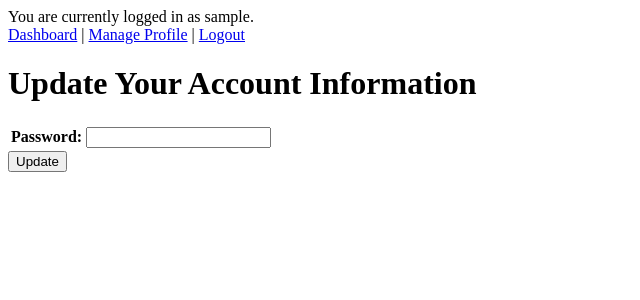
After one commit to Ayamin0x539/Napster2, a Django app: page /manage/ in a window 1280 px wide. The commit adds this page. Shown: the top 300 px of the page, without its empty margins (0-640 px from the left). Run offline with Django 3.2, Linux system fonts and the light colour scheme; the visitor is signed in with stand-in values (Sample User, id 1).

Commit message:
profile management front end added. still need to do database update

```diff
--- a/napster2/napster2/urls.py
+++ b/napster2/napster2/urls.py
@@ -23,7 +23,9 @@ urlpatterns = [
     url(r'^register/$', views.register),
     url(r'^register/success/$', views.register_success),
     url(r'^login/$', 'django.contrib.auth.views.login'),
-    url(r'^dashboard', views.dashboard),
+    url(r'^dashboard/$', views.dashboard),
+    url(r'^manage/$', views.update_account_info),
+    url(r'^update/success/$', views.update_success),
     url(r'^logout/$', views.logout_page),
 #    url(r'^manageplaylist', views.manageplaylist),
 #    url(r'^search', views.search),
--- a/napster2/napster2/views.py
+++ b/napster2/napster2/views.py
@@ -55,7 +55,20 @@ def update_payment_info(request):
 
 @login_required
 def update_account_info(request):
-    form = AccountManagementForm(request.POST)
+    if request.method == 'POST':
+        form = AccountManagementForm(request.POST)
+        if form.is_valid():
+            return HttpResponseRedirect('/update/success/')
+        else:
+            return render_to_response('update/failure.html')
+    else:
+        form = AccountManagementForm()
+        variables = RequestContext(request, {'form': form})
+        # can pull the variable "form" from the view.
+        return render_to_response('update/update.html', variables,)
+
+def update_success(request):
+    return render_to_response('update/success.html',)
 
 @login_required
 def enter_new_media(request):
--- a/napster2/templates/dashboard.html
+++ b/napster2/templates/dashboard.html
@@ -5,7 +5,7 @@
 <p>You are currently logged in as {{ user.username }}. This is the dashboard.</p>
 
 <p>
-  Group: {{ user.groups.all.0 }}
+  Group: We need a way to tell whether we're a customer, employee, or admin.
 </p>
-<a href="/logout/">Logout</a>
+
 {% endblock %}
--- a/napster2/templates/index.html
+++ b/napster2/templates/index.html
@@ -2,8 +2,12 @@
 {% block title %}Welcome to Napster 2!{% endblock %}
 {% block head %}Welcome to Napster 2!!!{% endblock %}
 {% block content %}
-<p>Hello. What would you like to do?</p>
+<p>Hello.</p>
 
+{% if not user.is_authenticated %}
+<p>What would you like to do?</p>
 <a href="/register/">Register</a>
 <a href="/login/">Login</a>
+{% endif %}
+
 {% endblock %}
--- /dev/null
+++ b/napster2/templates/update/update.html
@@ -0,0 +1,11 @@
+{% extends "base.html" %}
+{% block title %}Update Account Info{% endblock %}
+{% block head %}Update Your Account Information{% endblock %}
+{% block content %}
+<form method="post" action=".">{% csrf_token %}
+  <table border="0">
+    {{ form.as_table }}
+  </table>
+  <input type="submit" value="Update" />
+ </form>
+{% endblock %}
```
Also changed, not shown: napster2/templates/update/failure.html (added, +8 -0 lines), napster2/templates/update/success.html (added, +8 -0 lines).
